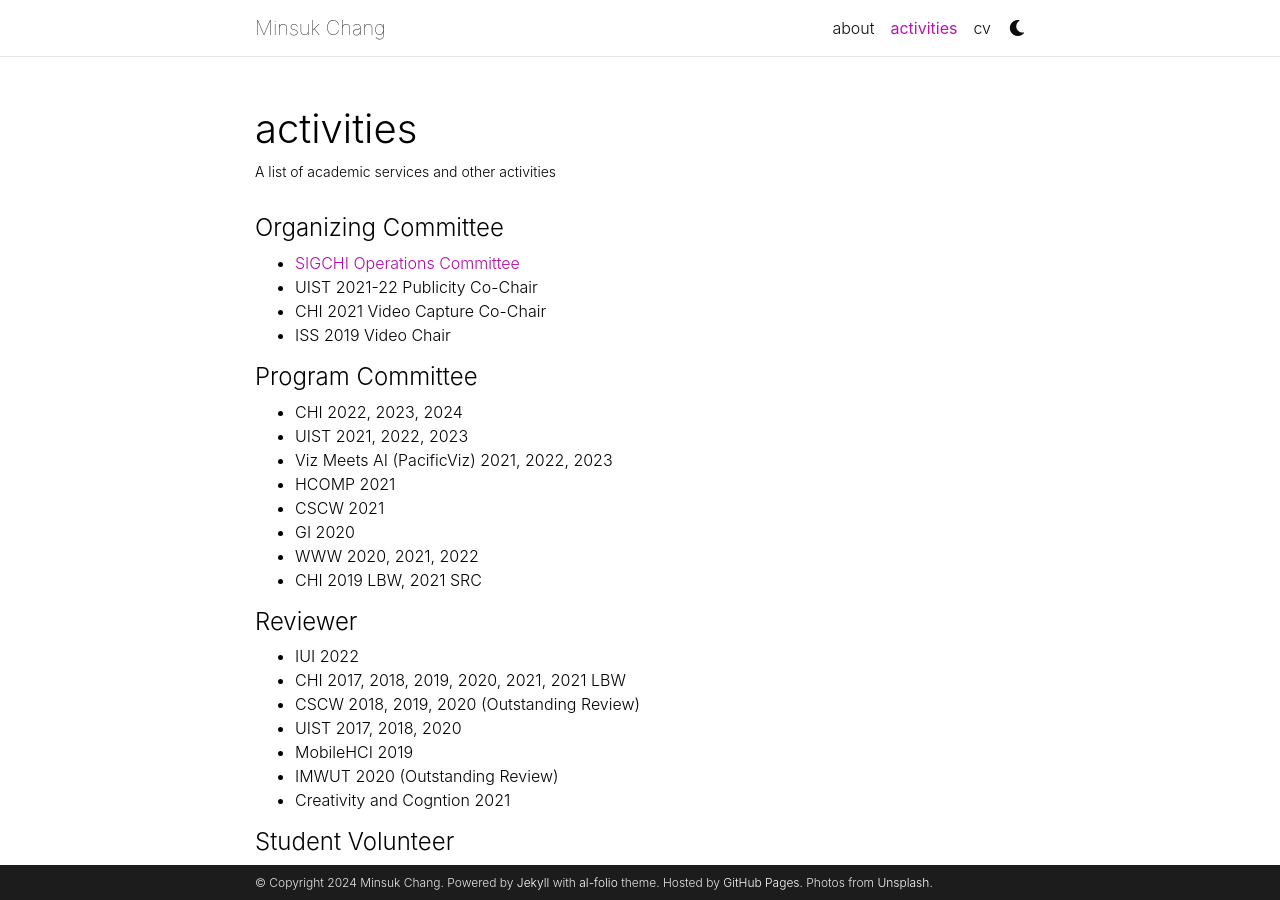
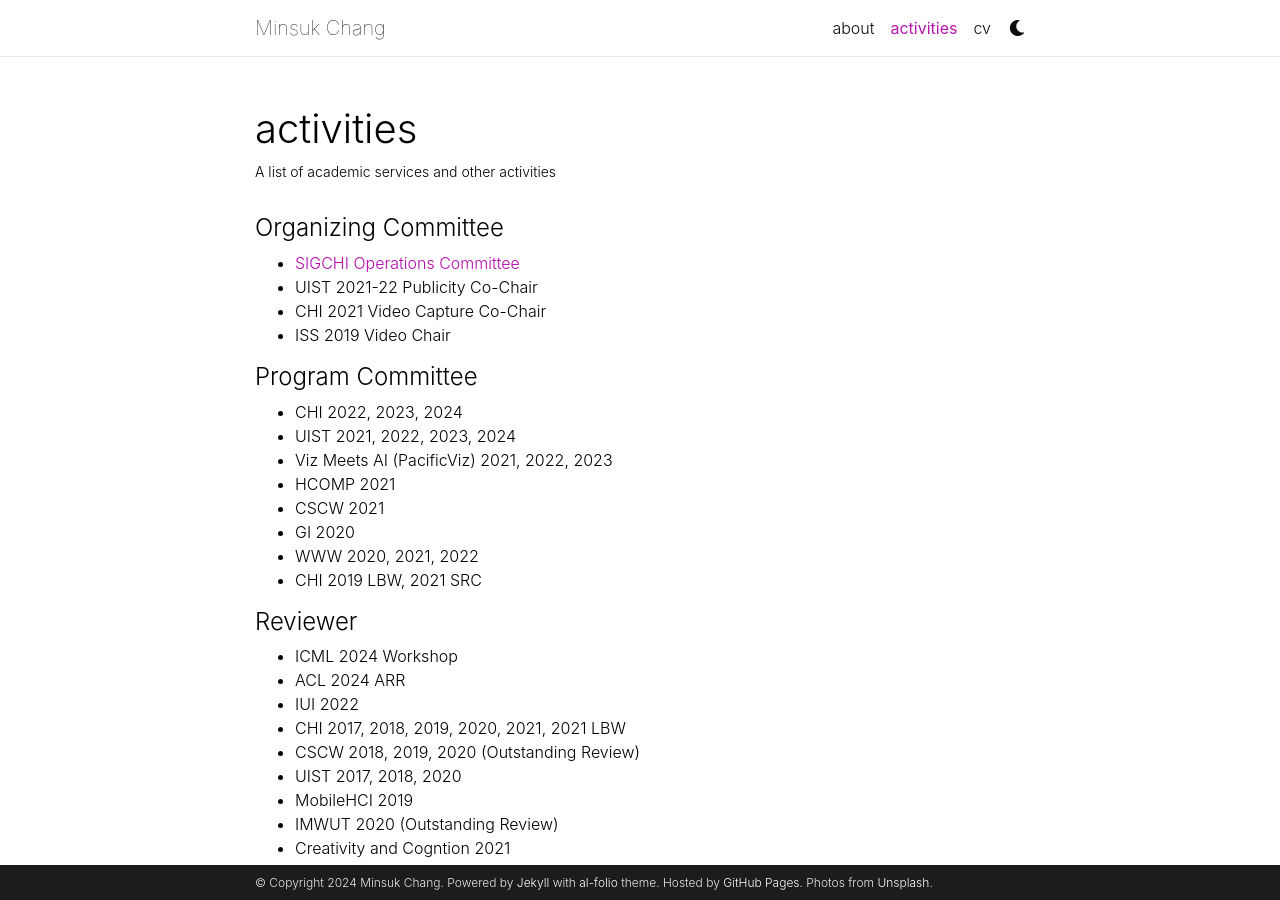
Before and after one commit to minsukchang/minsukchang.github.io, a Jekyll site: the page built from _pages/activities.md, in a window 1280 px wide and 900 px high. Built offline with Jekyll 4.4.1, drawn with Linux system fonts in a browser that asks for light colours; comment, search, counter and statistics services are not loaded; a style sheet for code colours, icons or effects is not loaded.

Commit message:
added more services

```diff
--- a/_pages/activities.md
+++ b/_pages/activities.md
@@ -19,7 +19,7 @@ horizontal: false
 
 #### Program Committee
 - CHI 2022, 2023, 2024
-- UIST 2021, 2022, 2023
+- UIST 2021, 2022, 2023, 2024
 - Viz Meets AI (PacificViz) 2021, 2022, 2023
 - HCOMP 2021
 - CSCW 2021
@@ -29,6 +29,8 @@ horizontal: false
 
 
 #### Reviewer
+- ICML 2024 Workshop
+- ACL 2024 ARR
 - IUI 2022
 - CHI 2017, 2018, 2019, 2020, 2021, 2021 LBW
 - CSCW 2018, 2019, 2020 (Outstanding Review)
```
